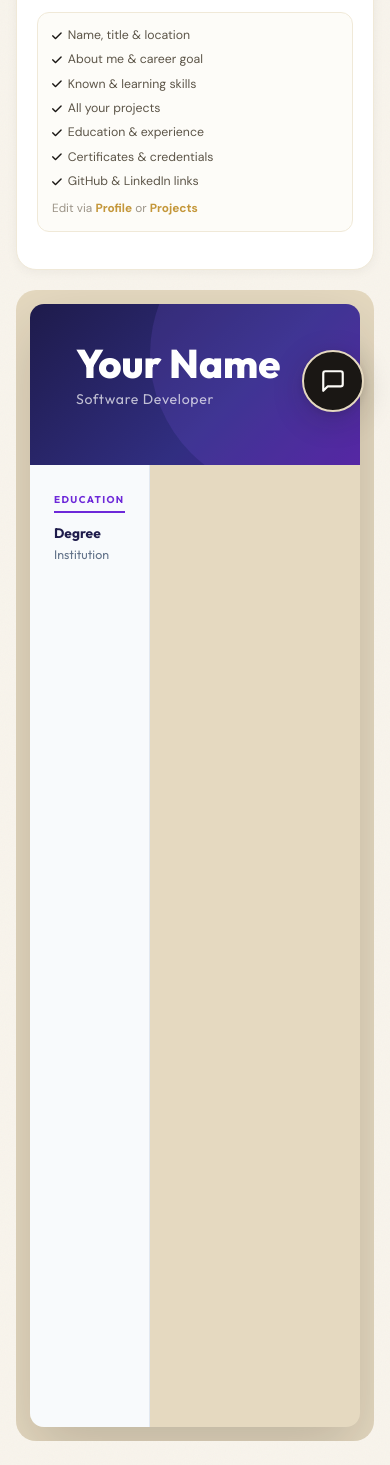
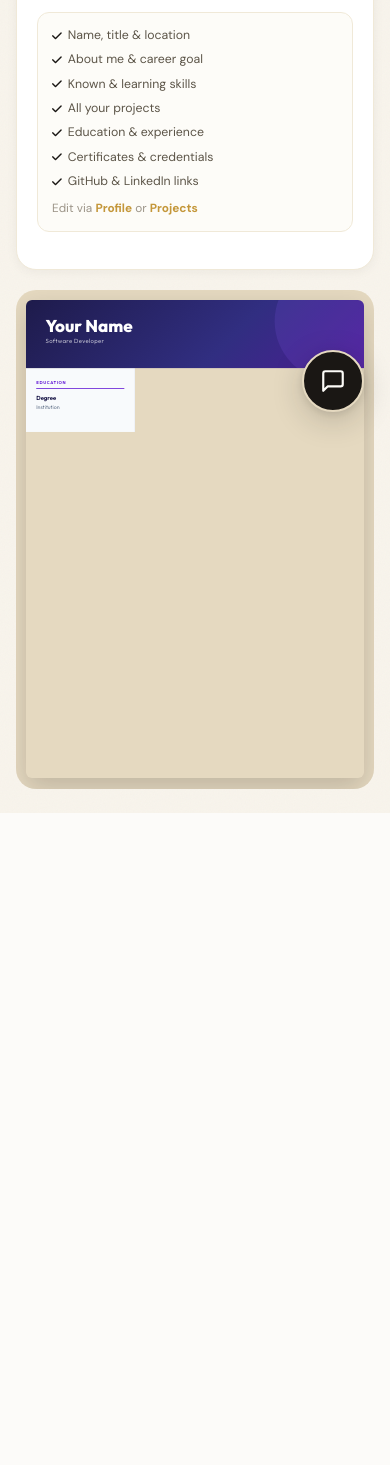
Before and after one commit to Shivam7977/SkillBridge-Platform, a Python web app: template templates/resume_builder.html in a window 390 px wide. Shown: the part 975-2440 px from the top of the page. After the commit the page ends 1788 px from the top, so only its background shows below. Run offline with Jinja, Linux system fonts and the light colour scheme; the template is opened without the code that fills it, so the values that code supplies are empty; some libraries are stand-ins or nearby versions; some web fonts are replaced.

Commit message:
fixing  pdf view resume in mobile view 1

```diff
--- a/templates/resume_builder.html
+++ b/templates/resume_builder.html
@@ -163,6 +163,20 @@ body { font-family:'DM Sans',sans-serif; }
 .preview-wrap { background:#e5d9c0; border-radius:20px; padding:14px; min-height:820px; overflow:auto; }
 .dark .preview-wrap { background:#2c2820; }
 .preview-inner { border-radius:14px; overflow:hidden; box-shadow:0 24px 60px rgba(26,23,20,.18); background:transparent; }
+
+/* ── MOBILE: scale resume preview to fit screen ── */
+@media (max-width: 1023px) {
+  .rt.on {
+    min-height: 0 !important;
+    overflow: visible !important;
+  }
+  .vsep { display: none !important; }
+  .preview-wrap {
+    min-height: 0 !important;
+    overflow: hidden !important;
+    padding: 10px !important;
+  }
+}
 
 /* ══ LOADER ══ */
 .loader {
@@ -967,8 +981,8 @@ body { font-family:'DM Sans',sans-serif; }
       </div>
     </div>
 
-    <div class="preview-wrap">
-      <div class="preview-inner">
+    <div class="preview-wrap" id="previewWrap">
+      <div class="preview-inner" id="previewInner">
 
 <div id="t1" class="rt on">
   <div class="h">
@@ -1535,6 +1549,8 @@ function sw(n, el) {
   document.getElementById('t' + n).classList.add('on');
   el.classList.add('on');
   cur = n;
+  // Re-apply mobile scale after template switch
+  if (window.scalePreview) setTimeout(window.scalePreview, 50);
 }
 function openPDF() { window.open('/resume_pdf?t=' + cur, '_blank'); }
 function copyHTML() {
@@ -1787,6 +1803,50 @@ function applyTheme(t) {
 }
 applyTheme(localStorage.getItem('sb-theme') || 'light');
 
+// ── MOBILE RESUME PREVIEW SCALE (A4 fixed) ──
+(function() {
+  var A4_W = 794;
+  var A4_H = 1123;
+
+  function scalePreview() {
+    var wrap = document.getElementById('previewWrap');
+    var inner = document.getElementById('previewInner');
+    if (!wrap || !inner) return;
+
+    if (window.innerWidth >= 1024) {
+      // Desktop: reset
+      inner.style.transform = '';
+      inner.style.transformOrigin = '';
+      inner.style.width = '';
+      inner.style.height = '';
+      wrap.style.height = '';
+      wrap.style.minHeight = '';
+      return;
+    }
+
+    // Mobile: fix inner to A4 size
+    inner.style.width  = A4_W + 'px';
+    inner.style.height = A4_H + 'px';
+    inner.style.overflow = 'hidden';
+
+    // Scale to fit available width
+    var availW = wrap.clientWidth - 20;
+    var scale  = availW / A4_W;
+
+    inner.style.transformOrigin = 'top left';
+    inner.style.transform = 'scale(' + scale + ')';
+
+    // Wrap height = A4 height * scale + padding
+    wrap.style.minHeight = '0';
+    wrap.style.height = Math.ceil(A4_H * scale + 20) + 'px';
+    wrap.style.overflow = 'hidden';
+  }
+
+  window.addEventListener('load', scalePreview);
+  window.addEventListener('resize', scalePreview);
+  window.scalePreview = scalePreview;
+})();
+
 // ── MOBILE SIDEBAR TOGGLE ──
 function toggleSidebarMenu() {
   const sidebar = document.getElementById('app-sidebar');
```
